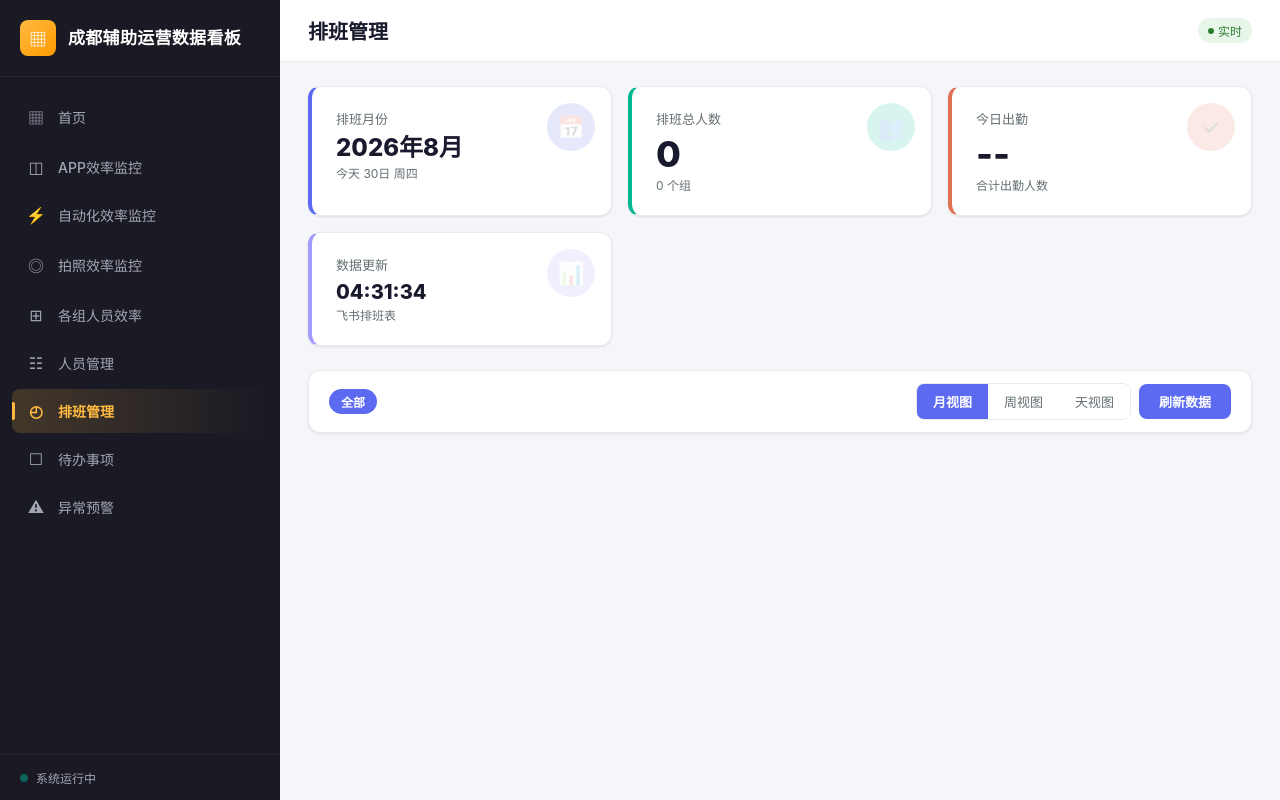
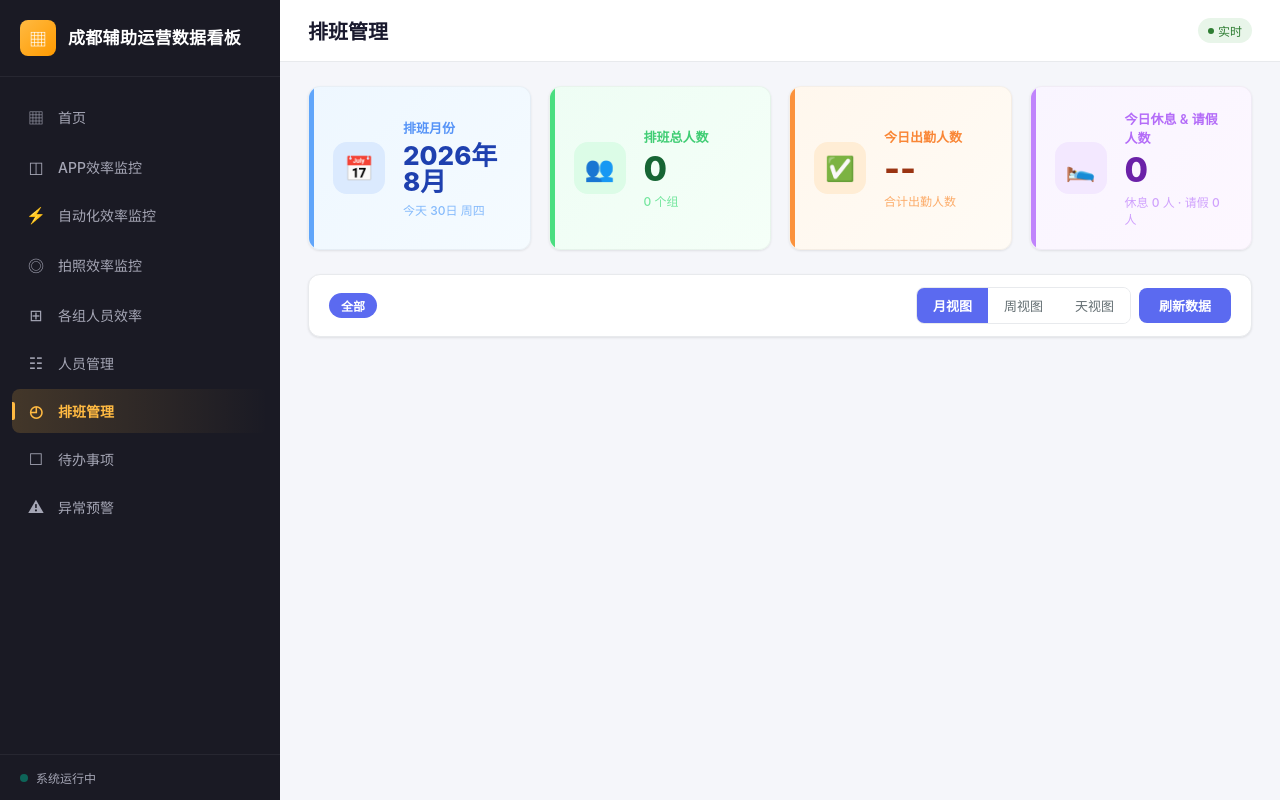
Before and after one commit to Neo123-bug/efficiency-dashboard, a Flask app: page /schedule in a window 1280 px wide. Run offline with Flask 3, Linux system fonts and the light colour scheme; data that the repository does not hold is empty.

Commit message:
feat: 排班管理顶部 KPI 卡片改版 - 4 个浅色卡片 + 今日休息请假统计
- schedule_parser.py: 新增 today_rest_count / today_leave_count /
  today_rest_leave_count 统计(遍历当日排班值,识别'休/休息'和'请假')
- schedule.html:
  · 4 个 KPI 卡片改为浅色渐变卡片(skpi-blue/green/orange/purple)
  · 卡片布局: 左侧色条 + 圆形图标 + 标题/大数字/副标题
  · 卡片内容: 排班月份 / 排班总人数 / 今日出勤人数 / 今日休息&请假人数
  · 删除原'数据更新'卡片,更新 JS renderKPI 函数

```diff
--- a/services/schedule_parser.py
+++ b/services/schedule_parser.py
@@ -493,6 +493,19 @@ def fetch_schedule_data() -> dict:
         # 移除临时字段
         del groups1[0]["_total_headcount"]
 
+    # 统计今天各类状态人数
+    today_rest_count = 0
+    today_leave_count = 0
+    for g in all_groups:
+        for m in g.get("members", []):
+            days = m.get("days", [])
+            if today_day <= len(days):
+                val = str(days[today_day - 1]).strip()
+                if val in ("休", "休息"):
+                    today_rest_count += 1
+                elif val == "请假":
+                    today_leave_count += 1
+
     return {
         "month": "2026年8月",
         "month_code": "2026-08",
@@ -502,6 +515,9 @@ def fetch_schedule_data() -> dict:
         "today_day": today_day,
         "today_weekday": f"周{today_weekday}",
         "today_headcount": today_headcount,
+        "today_rest_count": today_rest_count,
+        "today_leave_count": today_leave_count,
+        "today_rest_leave_count": today_rest_count + today_leave_count,
         "groups": all_groups,
         "type_colors": TYPE_COLORS,
         "type_labels": TYPE_LABELS,
--- a/templates/schedule.html
+++ b/templates/schedule.html
@@ -2,32 +2,136 @@
 {% block title %}排班管理 - 效率看板{% endblock %}
 {% block page_title %}排班管理{% endblock %}
 {% block content %}
+<style>
+  /* 排班管理 - 浅色 KPI 卡片 */
+  .schedule-kpi-grid {
+    display: grid;
+    grid-template-columns: repeat(4, 1fr);
+    gap: 18px;
+    margin-bottom: 24px;
+  }
+  @media (max-width: 1100px) {
+    .schedule-kpi-grid { grid-template-columns: repeat(2, 1fr); }
+  }
+  @media (max-width: 640px) {
+    .schedule-kpi-grid { grid-template-columns: 1fr; }
+  }
+  .schedule-kpi-card {
+    border-radius: var(--radius);
+    padding: 22px 24px;
+    box-shadow: var(--shadow);
+    border: 1px solid rgba(0,0,0,0.04);
+    position: relative;
+    overflow: hidden;
+    transition: transform .15s, box-shadow .15s;
+    display: flex;
+    align-items: center;
+    gap: 18px;
+  }
+  .schedule-kpi-card:hover {
+    transform: translateY(-2px);
+    box-shadow: var(--shadow-lg);
+  }
+  .schedule-kpi-card::before {
+    content: '';
+    position: absolute;
+    left: 0;
+    top: 0;
+    bottom: 0;
+    width: 5px;
+  }
+  .schedule-kpi-icon {
+    width: 52px;
+    height: 52px;
+    border-radius: 14px;
+    display: flex;
+    align-items: center;
+    justify-content: center;
+    font-size: 24px;
+    flex-shrink: 0;
+  }
+  .schedule-kpi-body { flex: 1; }
+  .schedule-kpi-label {
+    font-size: 13px;
+    font-weight: 600;
+    margin-bottom: 6px;
+    opacity: 0.85;
+  }
+  .schedule-kpi-value {
+    font-size: 34px;
+    font-weight: 800;
+    line-height: 1;
+    margin-bottom: 6px;
+  }
+  .schedule-kpi-sub {
+    font-size: 12px;
+    font-weight: 500;
+    opacity: 0.75;
+  }
+  /* 四种浅色主题 */
+  .skpi-blue  { background: linear-gradient(135deg, #eef7ff, #f5fbff); }
+  .skpi-blue  .schedule-kpi-icon { background: #dbeafe; color: #2563eb; }
+  .skpi-blue  .schedule-kpi-value { color: #1e40af; }
+  .skpi-blue  .schedule-kpi-label { color: #3b82f6; }
+  .skpi-blue  .schedule-kpi-sub   { color: #60a5fa; }
+  .skpi-blue::before { background: #60a5fa; }
+
+  .skpi-green { background: linear-gradient(135deg, #eefdf4, #f5fff8); }
+  .skpi-green .schedule-kpi-icon { background: #dcfce7; color: #16a34a; }
+  .skpi-green .schedule-kpi-value { color: #166534; }
+  .skpi-green .schedule-kpi-label { color: #22c55e; }
+  .skpi-green .schedule-kpi-sub   { color: #4ade80; }
+  .skpi-green::before { background: #4ade80; }
+
+  .skpi-orange { background: linear-gradient(135deg, #fff7ed, #fffbf5); }
+  .skpi-orange .schedule-kpi-icon { background: #ffedd5; color: #ea580c; }
+  .skpi-orange .schedule-kpi-value { color: #9a3412; }
+  .skpi-orange .schedule-kpi-label { color: #f97316; }
+  .skpi-orange .schedule-kpi-sub   { color: #fb923c; }
+  .skpi-orange::before { background: #fb923c; }
+
+  .skpi-purple { background: linear-gradient(135deg, #f9f5ff, #fdf7ff); }
+  .skpi-purple .schedule-kpi-icon { background: #f3e8ff; color: #9333ea; }
+  .skpi-purple .schedule-kpi-value { color: #6b21a8; }
+  .skpi-purple .schedule-kpi-label { color: #a855f7; }
+  .skpi-purple .schedule-kpi-sub   { color: #c084fc; }
+  .skpi-purple::before { background: #c084fc; }
+</style>
+
 <div class="anim delay-1">
   <!-- KPI Cards -->
-  <div class="kpi-grid" id="schedule-kpi">
-    <div class="kpi-card kpi-blue">
-      <div class="kpi-icon">📅</div>
-      <div class="kpi-label">排班月份</div>
-      <div class="kpi-value" id="kpi-month" style="font-size:24px">--</div>
-      <div class="kpi-sub" id="kpi-today">--</div>
+  <div class="schedule-kpi-grid" id="schedule-kpi">
+    <div class="schedule-kpi-card skpi-blue">
+      <div class="schedule-kpi-icon">📅</div>
+      <div class="schedule-kpi-body">
+        <div class="schedule-kpi-label">排班月份</div>
+        <div class="schedule-kpi-value" id="kpi-month" style="font-size:26px">--</div>
+        <div class="schedule-kpi-sub" id="kpi-today">--</div>
+      </div>
     </div>
-    <div class="kpi-card kpi-green">
-      <div class="kpi-icon">👥</div>
-      <div class="kpi-label">排班总人数</div>
-      <div class="kpi-value" id="kpi-people">--</div>
-      <div class="kpi-sub" id="kpi-groups">--</div>
+    <div class="schedule-kpi-card skpi-green">
+      <div class="schedule-kpi-icon">👥</div>
+      <div class="schedule-kpi-body">
+        <div class="schedule-kpi-label">排班总人数</div>
+        <div class="schedule-kpi-value" id="kpi-people">--</div>
+        <div class="schedule-kpi-sub" id="kpi-groups">--</div>
+      </div>
     </div>
-    <div class="kpi-card kpi-orange">
-      <div class="kpi-icon">✓</div>
-      <div class="kpi-label">今日出勤</div>
-      <div class="kpi-value" id="kpi-headcount">--</div>
-      <div class="kpi-sub" id="kpi-headcount-sub">--</div>
+    <div class="schedule-kpi-card skpi-orange">
+      <div class="schedule-kpi-icon">✅</div>
+      <div class="schedule-kpi-body">
+        <div class="schedule-kpi-label">今日出勤人数</div>
+        <div class="schedule-kpi-value" id="kpi-headcount">--</div>
+        <div class="schedule-kpi-sub" id="kpi-headcount-sub">--</div>
+      </div>
     </div>
-    <div class="kpi-card kpi-purple">
-      <div class="kpi-icon">📊</div>
-      <div class="kpi-label">数据更新</div>
-      <div class="kpi-value" id="kpi-update" style="font-size:20px">--</div>
-      <div class="kpi-sub" id="kpi-source">飞书排班表</div>
+    <div class="schedule-kpi-card skpi-purple">
+      <div class="schedule-kpi-icon">🛌</div>
+      <div class="schedule-kpi-body">
+        <div class="schedule-kpi-label">今日休息 & 请假人数</div>
+        <div class="schedule-kpi-value" id="kpi-rest-leave">--</div>
+        <div class="schedule-kpi-sub" id="kpi-rest-leave-sub">--</div>
+      </div>
     </div>
   </div>
 
@@ -199,7 +303,9 @@ function renderKPI(data) {
   document.getElementById('kpi-groups').textContent = `${data.total_groups} 个组`;
   document.getElementById('kpi-headcount').textContent = data.today_headcount || '--';
   document.getElementById('kpi-headcount-sub').textContent = '合计出勤人数';
-  document.getElementById('kpi-update').textContent = (data.last_update || '').split(' ')[1] || '--';
+  const rl = data.today_rest_leave_count ?? (data.today_rest_count + data.today_leave_count);
+  document.getElementById('kpi-rest-leave').textContent = rl || '0';
+  document.getElementById('kpi-rest-leave-sub').textContent = `休息 ${data.today_rest_count || 0} 人 · 请假 ${data.today_leave_count || 0} 人`;
 }
 
 // ============ View Mode ============
```
